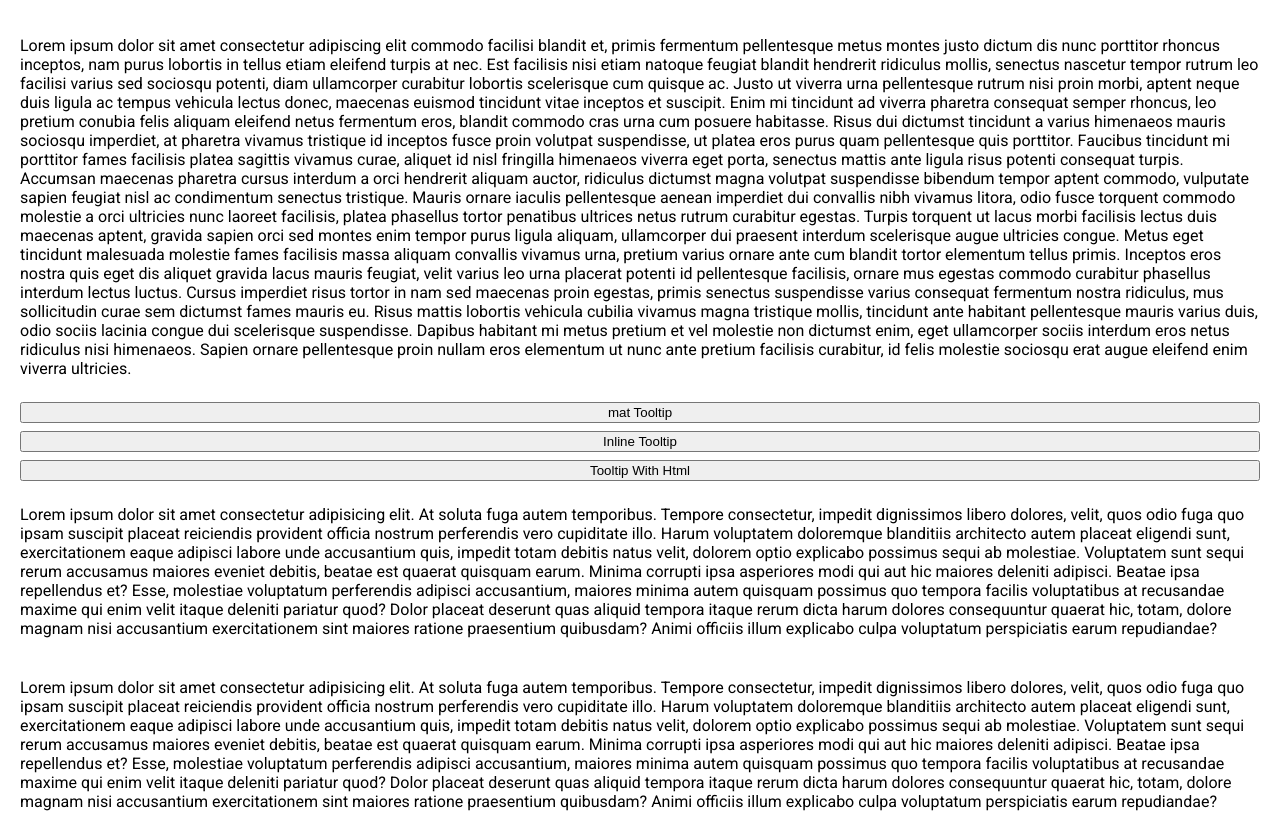
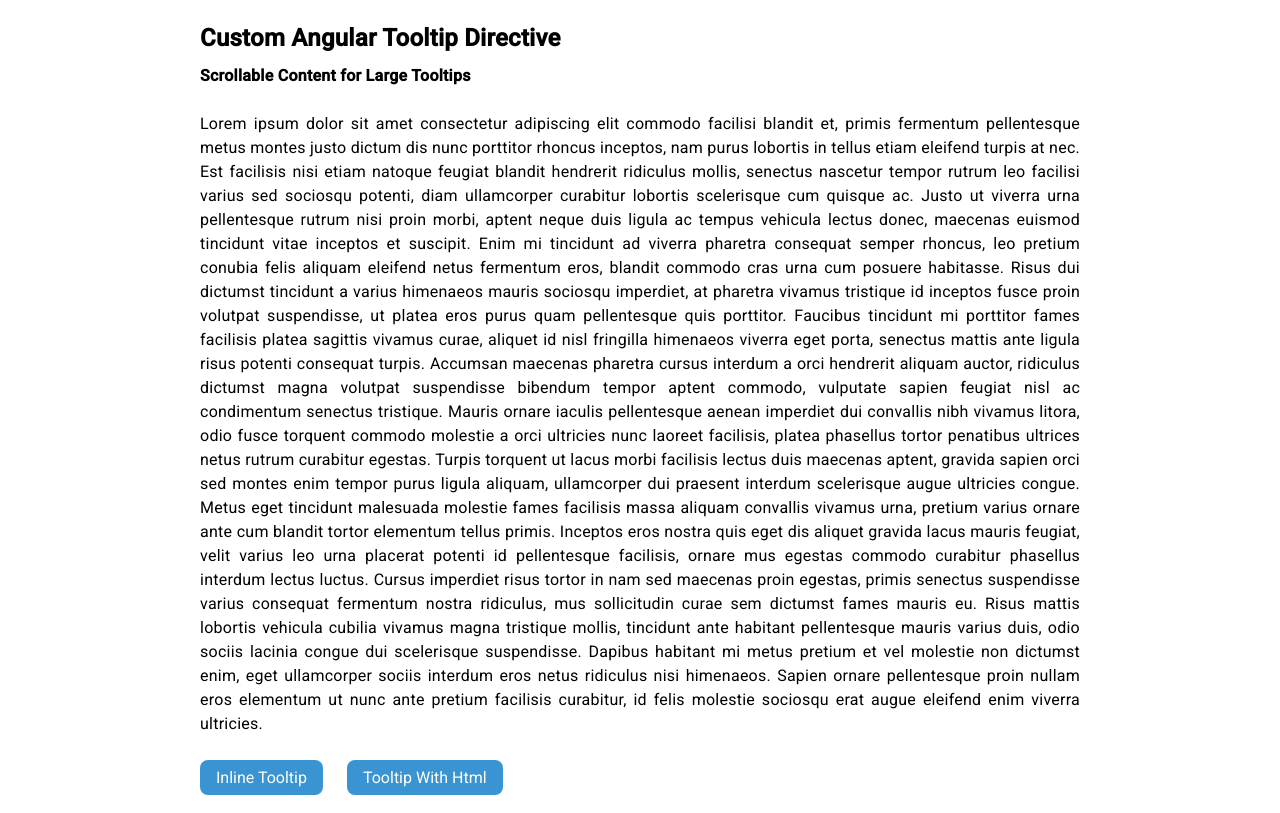
Before and after one commit to developedbyrk/custom-angular-tooltip, an Angular app: page / in a window 1280 px wide. Shown: the top 813 px of the page. Built offline with nearby package versions, Linux system fonts and the light colour scheme.

Commit message:
ui updated for tooltip and page as well

```diff
--- a/src/app/app.component.html
+++ b/src/app/app.component.html
@@ -1,3 +1,5 @@
+<h2>Custom Angular Tooltip Directive</h2>
+<h4>Scrollable Content for Large Tooltips</h4>
 <p>
   Lorem ipsum dolor sit amet consectetur adipiscing elit commodo facilisi
   blandit et, primis fermentum pellentesque metus montes justo dictum dis nunc
@@ -40,14 +42,26 @@
   erat augue eleifend enim viverra ultricies.
 </p>
 
-<button matTooltip="This is a custom tooltip">mat Tooltip</button>
-<button appTooltip="This is a custom tooltip">Inline Tooltip</button>
+<div class="btn-group">
+  <button appTooltip="This is a custom tooltip">Inline Tooltip</button>
+  <button [appTooltip]="tooltipContent">Tooltip With Html</button>
+</div>
 
-<button [appTooltip]="tooltipContent">Tooltip With Html</button>
 <ng-template #tooltipContent>
-  <!-- <h1>{{timer}}</h1> -->
   <p>
-    Lorem ipsum dolor sit amet consectetur adipisicing elit. At soluta fugaLorem ipsum dolor sit amet consectetur adipisicing elit. At soluta fugaLorem ipsum dolor sit amet consectetur adipisicing elit. Lorem ipsum dolor sit amet consectetur adipisicing elit. At soluta fugaLorem ipsum dolor sit amet consectetur adipisicing elit. At soluta fugaLorem ipsum dolor sit amet consectetur adipisicing elit. Lorem ipsum dolor sit amet consectetur adipisicing elit. At soluta fugaLorem ipsum dolor sit amet consectetur adipisicing elit. At soluta fugaLorem ipsum dolor sit amet consectetur adipisicing elit.
+    Lorem ipsum dolor sit amet consectetur adipisicing elit. At soluta fugaLorem
+    ipsum dolor sit amet consectetur adipisicing elit. At soluta fugaLorem ipsum
+    dolor sit amet consectetur adipisicing elit. Lorem ipsum dolor sit amet
+    consectetur adipisicing elit. At soluta fugaLorem ipsum dolor sit amet
+    consectetur adipisicing elit. At soluta fugaLorem ipsum dolor sit amet
+    consectetur adipisicing elit. Lorem ipsum dolor sit amet consectetur
+    adipisicing elit. At soluta fugaLorem ipsum dolor sit amet consectetur
+    adipisicing elit. At soluta fugaLorem ipsum dolor sit amet consectetur
+    adipisicing elit. At soluta fugaLorem ipsum dolor sit amet consectetur
+    adipisicing elit. At soluta fugaLorem ipsum dolor sit amet consectetur
+    adipisicing elit. Lorem ipsum dolor sit amet consectetur adipisicing elit.
+    At soluta fugaLorem ipsum dolor sit amet consectetur adipisicing elit. At
+    soluta fugaLorem ipsum dolor sit amet consectetur adipisicing elit.
   </p>
 </ng-template>
 <p>
--- a/src/app/custom-tooltip/custom-tooltip.component.html
+++ b/src/app/custom-tooltip/custom-tooltip.component.html
@@ -7,9 +7,9 @@
 </div> -->
 
 <div class="tooltip-content" [ngClass]="{'scrollable': isContentScrollable}" #tooltipContent (click)="$event.stopPropagation()">
+  <div *ngIf="isContentScrollable" class="close-icon" (click)="closeTooltip()">&times;</div>
   <ng-container *ngIf="isTemplate(content); else textContent">
     <ng-container *ngTemplateOutlet="content"></ng-container>
   </ng-container>
   <ng-template #textContent>{{ content }}</ng-template>
-  <div *ngIf="isContentScrollable" class="close-icon" (click)="closeTooltip()">&times;</div>
 </div>
--- a/src/app/custom-tooltip/custom-tooltip.component.scss
+++ b/src/app/custom-tooltip/custom-tooltip.component.scss
@@ -1,66 +1,49 @@
-// .tooltip-content {
-//   background-color: rgba(0, 0, 0, 0.75);
-//   color: white;
-//   padding: 8px;
-//   border-radius: 4px;
-//   box-shadow: 0px 2px 10px rgba(0, 0, 0, 0.2);
-//   max-width: 350px;
-//   max-height: 200px;
-// }
-
-// .tooltip-content.scrollable {
-//   overflow-y: auto;
-// }
-
-// .close-icon {
-//   position: absolute;
-//   top: 8px;
-//   right: 8px;
-//   cursor: pointer;
-//   color: white;
-// }
-
-
-// ::-webkit-scrollbar {
-//   width: 6px;
-// }
-
-// ::-webkit-scrollbar-thumb {
-//   background-color: darkgrey;
-//   outline: 1px solid slategrey;
-// }
-
 .tooltip-content {
+  font-family: Roboto, sans-serif;
+  background-color: #333;
+  color: #fff;
+  font-size: 14px;
+  line-height: 1.5;
+  padding: 10px;
+  border-radius: 8px;
+  box-shadow: 0px 2px 10px rgba(0, 0, 0, 0.2);
+  max-width: 350px;
+  max-height: 300px;
+  overflow-y: auto;
   opacity: 0;
   transform: scale(0.9);
-  transition: opacity 0.3s ease, transform 0.3s ease; /* Smooth transition for opening */
+  letter-spacing: 0.25px;
+  transition:
+    opacity 0.3s ease,
+    transform 0.3s ease; /* Smooth transition for opening */
+
+  &:has(.scrollable) {
+    display: grid;
+    grid-template-rows: 20px 1fr;
   }
 
-.tooltip-content.open {
+  &.open {
     opacity: 1;
     transform: scale(1); /* Tooltip should appear fully visible */
   }
+}
 
-
-.tooltip-content {
-  background-color: #333;
-  color: #fff;
-  padding: 8px 12px;
-  border-radius: 4px;
-  position: relative;
-  max-width: 300px;
-  max-height: 200px; // Adjust as needed
-    overflow-y: auto;
-
-  // &.scrollable {
+// .tooltip-content .scrollable {
 //   overflow-y: auto;
 // }
 
 .close-icon {
-    position: absolute;
-    top: 4px;
-    right: 8px;
+  margin-bottom: 4px;
   cursor: pointer;
-    font-size: 16px;
+  color: white;
+  text-align: right;
 }
+
+::-webkit-scrollbar {
+  width: 4px;
 }
+
+::-webkit-scrollbar-thumb {
+  background-color: darkgrey;
+  outline: 1px solid slategrey;
+}
--- a/src/styles.scss
+++ b/src/styles.scss
@@ -1,4 +1,40 @@
 /* You can add global styles to this file, and also import other style files */
 
-html, body { height: 100%; }
-body { margin: 0; font-family: Roboto, "Helvetica Neue", sans-serif; }
+html,
+body {
+  height: 100%;
+}
+
+body {
+  margin: 0;
+  font-family: Roboto, "Helvetica Neue", sans-serif;
+  letter-spacing: 0.25px;
+  line-height: 1.5;
+  width: min(100%, 920px);
+  margin-inline: auto;
+  text-align: justify;
+}
+
+h1,
+h2,
+h3,
+h4,
+h5,
+h6 {
+  margin: 0;
+}
+
+button {
+  background-color: #3994d1;
+  color: #fff;
+  border-radius: 8px;
+  border: none;
+  padding: 8px 16px;
+  font-family: inherit;
+  font-size: inherit;
+}
+
+.btn-group {
+  display: flex;
+  gap: 24px;
+}
```
Lines whose indentation alone changed are shown as unchanged.
